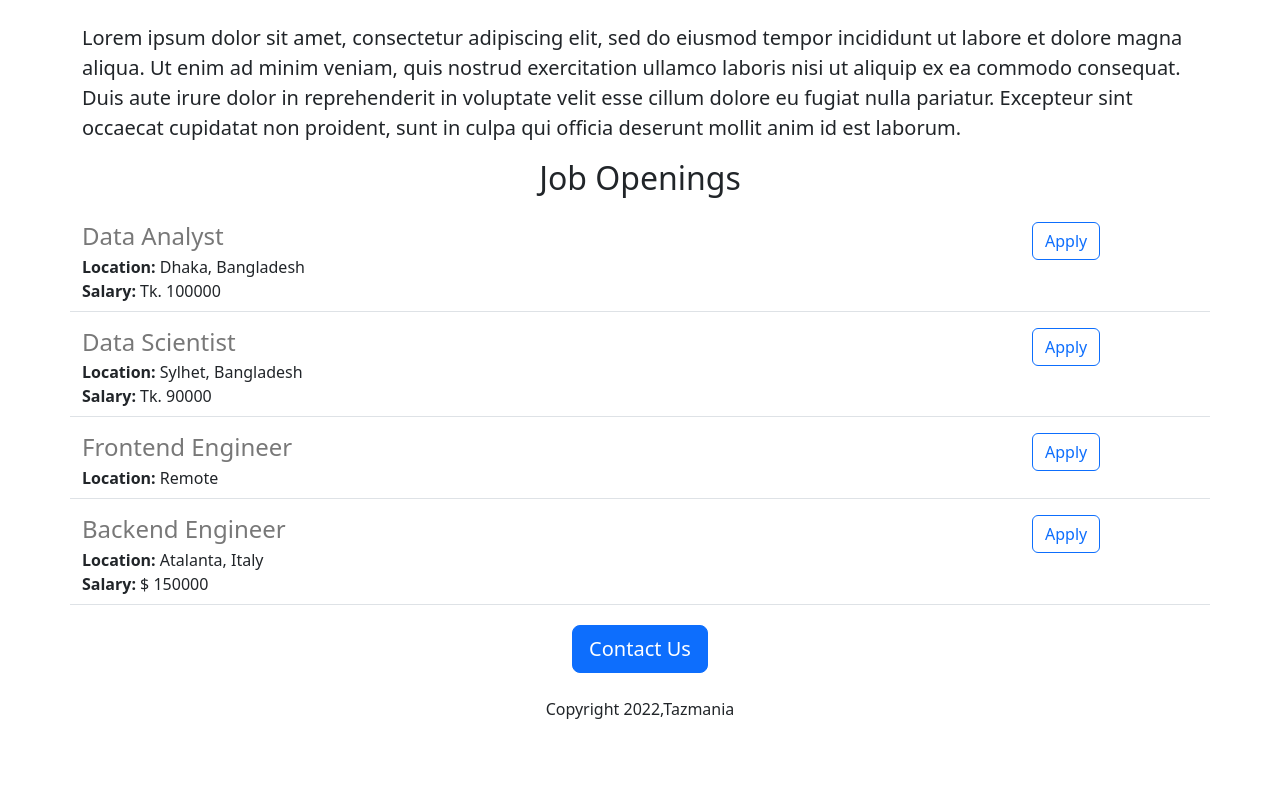
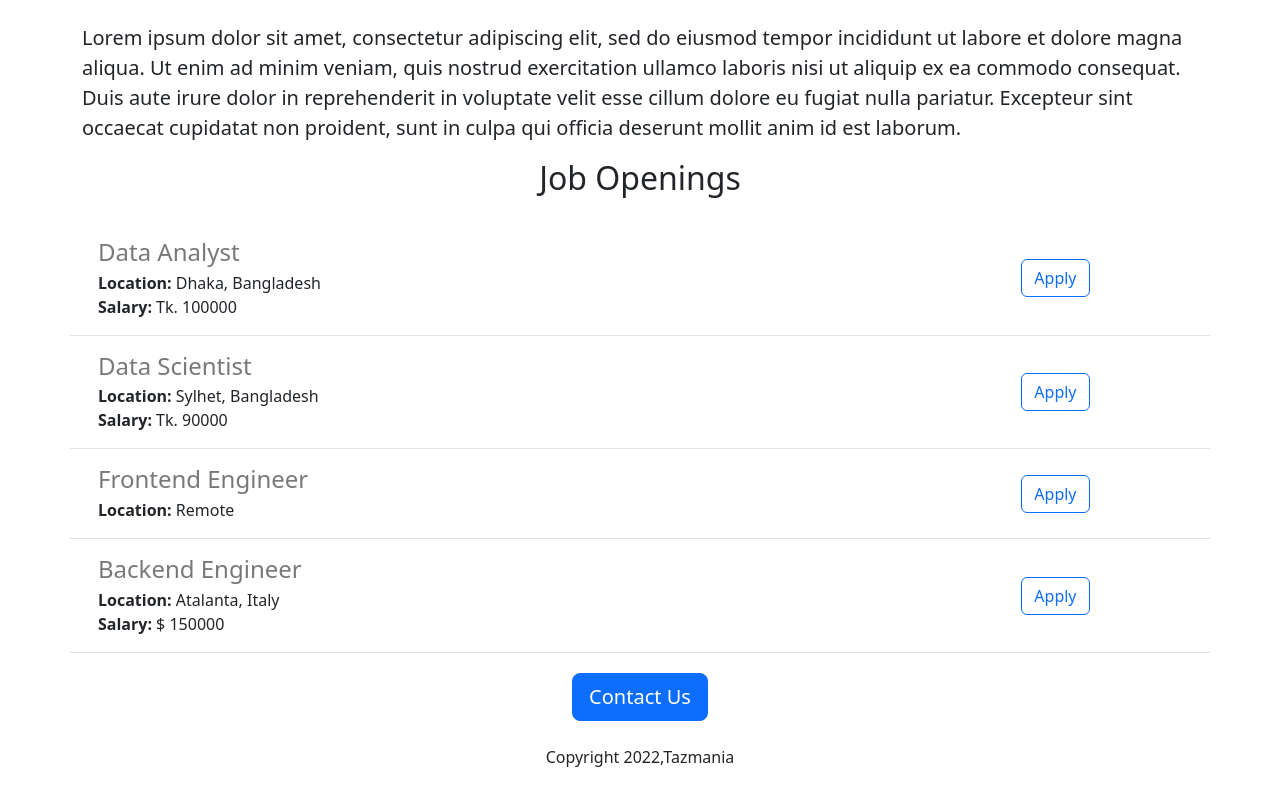
Before and after one commit to tanzin706/Rakib-careers-website-2, a Flask app: page / in a window 1280 px wide. Shown: the part 487-1272 px from the top of the page. Before the commit the page ends 1206 px from the top, so only its background shows below. Run offline with Flask 3, Linux system fonts and the light colour scheme.

Commit message:
Fixed Button Allignment

```diff
--- a/templates/jobitem.html
+++ b/templates/jobitem.html
@@ -1,5 +1,5 @@
-<div class="border-bottom row" style="margin-bottom:16px; padding-bottom:8px;">
-  <div class="col-10" ">
+<div class="border-bottom row p-3" style=" padding:auto;">
+  <div class="col-10">
     <h4 style="color:rgb(120,120,120); margin-bottom:4px;">{{job['title']}}</h4>
     <div>
       <b>Location:</b> {{job['location']}}
@@ -10,7 +10,7 @@
     </div>
     {% endif %}
   </div>
-  <div class="col-2">
+  <div class="col-2" style="margin:auto;">
   <button type="button" class="btn btn-outline-primary">Apply</button>
   </div>
 </div>
```
